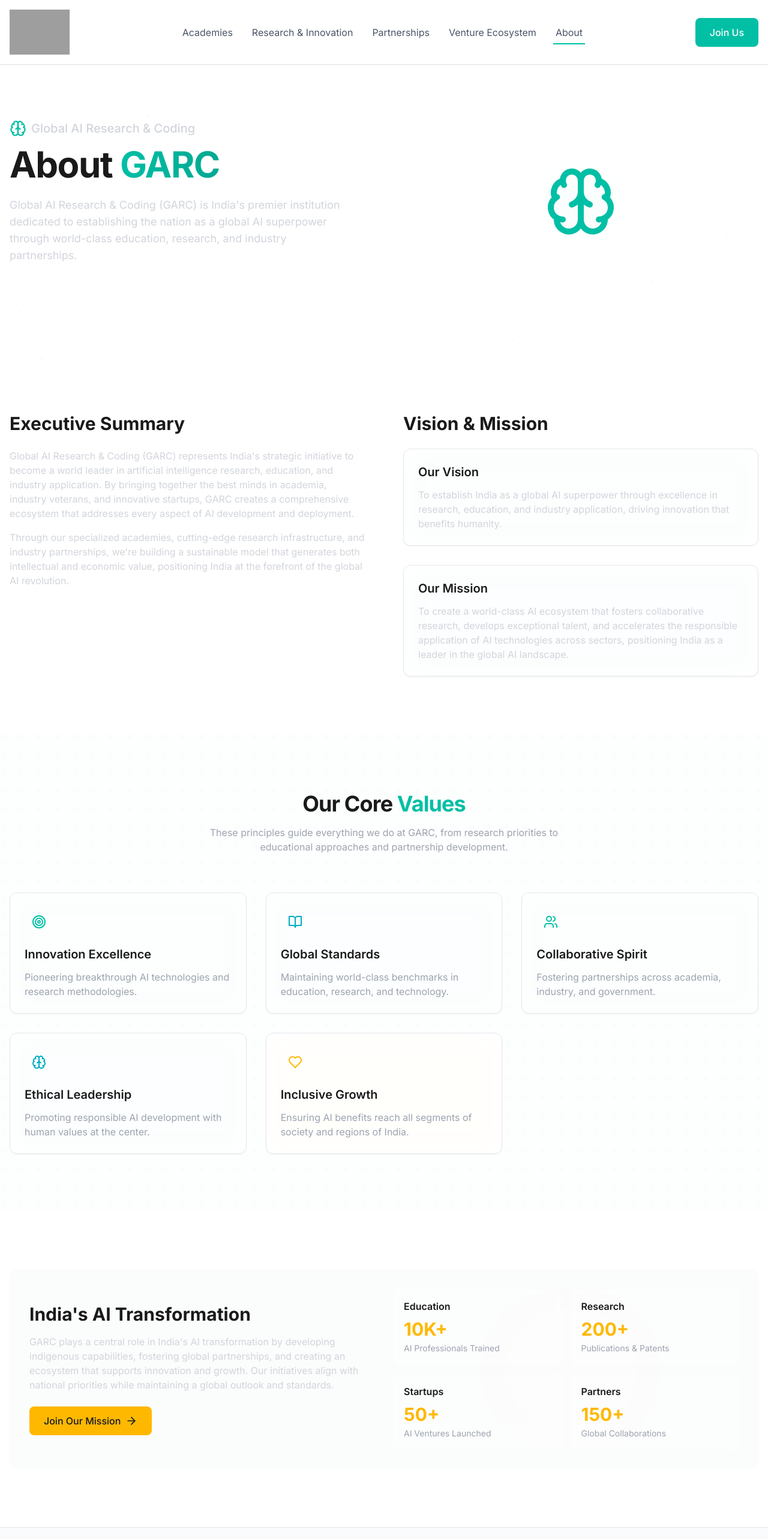
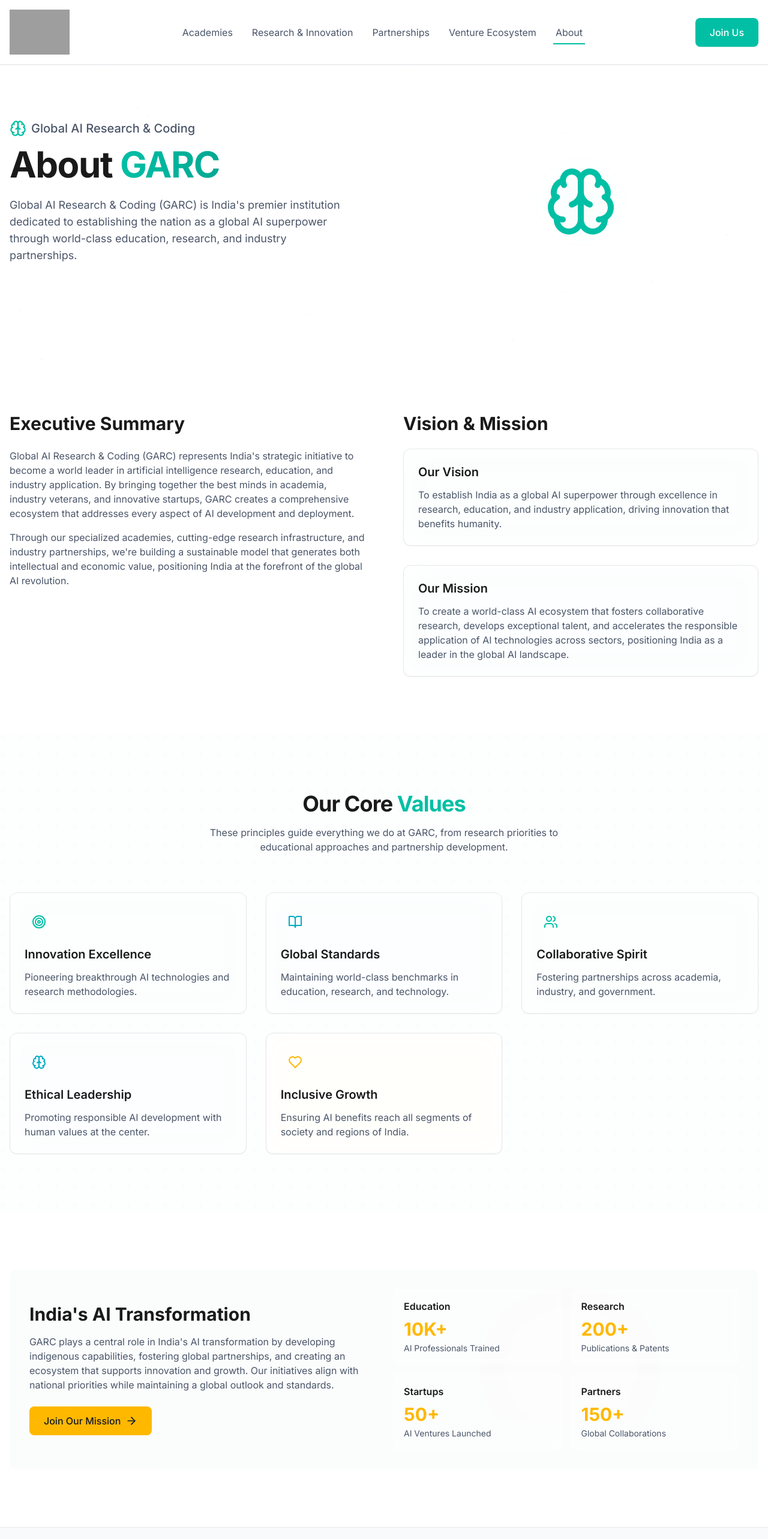
Before and after one commit to RaupscZAN/GARC-2, a React (Vite) app: page /about in a window 1280 px wide. Shown: the top 2566 px of the page at 60% size. Built offline with nearby package versions, Linux system fonts and the light colour scheme; grey boxes are pictures that could not be loaded.

Commit message:
Updated About.tsx

```diff
--- a/src/pages/About.tsx
+++ b/src/pages/About.tsx
@@ -55,7 +55,7 @@ const About: React.FC = () => {
           >
             <div className="flex items-center gap-2 mb-4">
               <Brain size={28} className="text-primary" />
-              <h2 className="text-lg md:text-xl font-medium text-gray-300">
+              <h2 className="text-lg md:text-xl font-medium text-app-text-muted">
                 Global AI Research & Coding
               </h2>
             </div>
@@ -67,7 +67,7 @@ const About: React.FC = () => {
               </GlowingText>
             </h1>
 
-            <p className="text-lg text-gray-300 mb-8 max-w-xl">
+            <p className="text-lg text-app-text-muted mb-8 max-w-xl">
               Global AI Research & Coding (GARC) is India's premier institution dedicated to
               establishing the nation as a global AI superpower through world-class education,
               research, and industry partnerships.
@@ -97,7 +97,7 @@ const About: React.FC = () => {
         <div className="grid grid-cols-1 lg:grid-cols-2 gap-16 items-start">
           <div>
             <h2 className="heading-md mb-6">Executive Summary</h2>
-            <div className="space-y-4 text-gray-300">
+            <div className="space-y-4 text-app-text-muted">
               <p>
                 Global AI Research & Coding (GARC) represents India's strategic initiative to become
                 a world leader in artificial intelligence research, education, and industry application.
@@ -116,7 +116,7 @@ const About: React.FC = () => {
             <h2 className="heading-md mb-6">Vision & Mission</h2>
             <Card className="p-6 mb-8" glowColor="primary">
               <h3 className="text-xl font-semibold text-app-text mb-3">Our Vision</h3>
-              <p className="text-gray-300">
+              <p className="text-app-text-muted">
                 To establish India as a global AI superpower through excellence in research,
                 education, and industry application, driving innovation that benefits humanity.
               </p>
@@ -124,7 +124,7 @@ const About: React.FC = () => {
 
             <Card className="p-6" glowColor="secondary">
               <h3 className="text-xl font-semibold text-app-text mb-3">Our Mission</h3>
-              <p className="text-gray-300">
+              <p className="text-app-text-muted">
                 To create a world-class AI ecosystem that fosters collaborative research,
                 develops exceptional talent, and accelerates the responsible application of
                 AI technologies across sectors, positioning India as a leader in the global AI landscape.
@@ -140,7 +140,7 @@ const About: React.FC = () => {
             <span className="text-app-text">Our Core </span>
             <span className="text-primary">Values</span>
           </h2>
-          <p className="text-gray-400 max-w-2xl mx-auto">
+          <p className="text-app-text-muted max-w-2xl mx-auto">
             These principles guide everything we do at GARC, from research priorities to educational
             approaches and partnership development.
           </p>
@@ -160,7 +160,7 @@ const About: React.FC = () => {
                   {value.icon}
                 </div>
                 <h3 className="text-xl font-semibold text-app-text mb-3">{value.title}</h3>
-                <p className="text-gray-400">{value.description}</p>
+                <p className="text-app-text-muted">{value.description}</p>
               </Card>
             </motion.div>
           ))}
@@ -174,7 +174,7 @@ const About: React.FC = () => {
           <div className="grid grid-cols-1 lg:grid-cols-2 gap-8 items-center relative z-10">
             <div>
               <h2 className="heading-md mb-4">India's AI Transformation</h2>
-              <p className="text-gray-300 mb-6">
+              <p className="text-app-text-muted mb-6">
                 GARC plays a central role in India's AI transformation by developing indigenous
                 capabilities, fostering global partnerships, and creating an ecosystem that
                 supports innovation and growth. Our initiatives align with national priorities
@@ -194,25 +194,25 @@ const About: React.FC = () => {
               <div className="bg-background/60 backdrop-blur-sm border border-white/10 rounded-lg p-4">
                 <h4 className="text-app-text font-semibold mb-2">Education</h4>
                 <div className="text-3xl font-bold text-accent mb-1">10K+</div>
-                <p className="text-gray-400 text-sm">AI Professionals Trained</p>
+                <p className="text-app-text-muted text-sm">AI Professionals Trained</p>
               </div>
 
               <div className="bg-background/60 backdrop-blur-sm border border-white/10 rounded-lg p-4">
                 <h4 className="text-app-text font-semibold mb-2">Research</h4>
                 <div className="text-3xl font-bold text-accent mb-1">200+</div>
-                <p className="text-gray-400 text-sm">Publications & Patents</p>
+                <p className="text-app-text-muted text-sm">Publications & Patents</p>
               </div>
 
               <div className="bg-background/60 backdrop-blur-sm border border-white/10 rounded-lg p-4">
                 <h4 className="text-app-text font-semibold mb-2">Startups</h4>
                 <div className="text-3xl font-bold text-accent mb-1">50+</div>
-                <p className="text-gray-400 text-sm">AI Ventures Launched</p>
+                <p className="text-app-text-muted text-sm">AI Ventures Launched</p>
               </div>
 
               <div className="bg-background/60 backdrop-blur-sm border border-white/10 rounded-lg p-4">
                 <h4 className="text-app-text font-semibold mb-2">Partners</h4>
                 <div className="text-3xl font-bold text-accent mb-1">150+</div>
-                <p className="text-gray-400 text-sm">Global Collaborations</p>
+                <p className="text-app-text-muted text-sm">Global Collaborations</p>
               </div>
             </div>
           </div>
```
